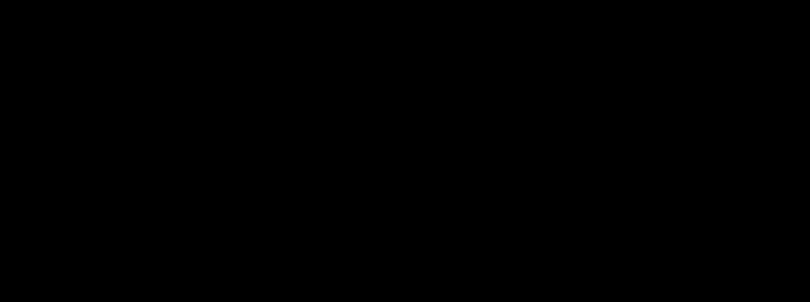
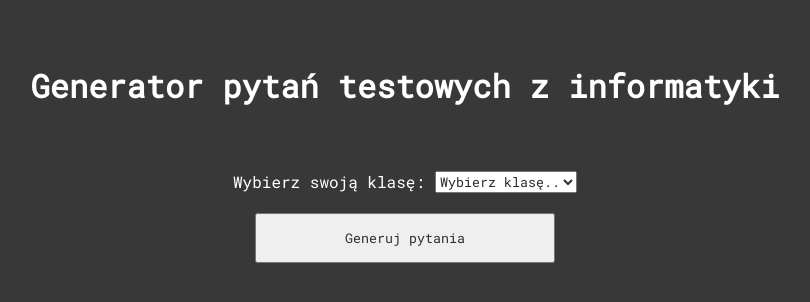
Before and after one commit to dzikiite/random-question-generator, a React app: page / in a window 1280 px wide. Shown: the whole page, without its empty margins (235-1045 px from the left). Built offline with nearby package versions, Linux system fonts and the light colour scheme.

Commit message:
app structure, controled form component, fetch json data

```diff
--- a/package.json
+++ b/package.json
@@ -6,6 +6,7 @@
     "@testing-library/jest-dom": "^4.2.4",
     "@testing-library/react": "^9.4.0",
     "@testing-library/user-event": "^7.2.1",
+    "node-sass": "^4.13.1",
     "react": "^16.12.0",
     "react-dom": "^16.12.0",
     "react-scripts": "3.3.0"
--- /dev/null
+++ b/public/db/db.json
@@ -0,0 +1,56 @@
+{
+    "ti2": [
+        {
+            "id": 1,
+            "question": "Podaj podstawową strukturę dokumentu HTML."
+        },
+        {
+            "id": 2,
+            "question": "Do czego służy metoda fetch?"
+        },
+        {
+            "id": 3,
+            "question": "Czym jest znacznik <input>?"
+        },
+        {
+            "id": 4,
+            "question": "Jak wygląda selektor odwołujący się do elementu html posiadającego id?"
+        }
+    ],
+    "ti3": [
+        {
+            "id": 1,
+            "question": "Podaj podstawową strukturę dokumentu HTML."
+        },
+        {
+            "id": 2,
+            "question": "Do czego służy metoda fetch?"
+        },
+        {
+            "id": 3,
+            "question": "Czym jest znacznik <input>?"
+        },
+        {
+            "id": 4,
+            "question": "Jak wygląda selektor odwołujący się do elementu html posiadającego id?"
+        }
+    ],
+    "ti4": [
+        {
+            "id": 1,
+            "question": "Podaj podstawową strukturę dokumentu HTML."
+        },
+        {
+            "id": 2,
+            "question": "Do czego służy metoda fetch?"
+        },
+        {
+            "id": 3,
+            "question": "Czym jest znacznik <input>?"
+        },
+        {
+            "id": 4,
+            "question": "Jak wygląda selektor odwołujący się do elementu html posiadającego id?"
+        }
+    ]
+}
--- a/src/components/App.css
+++ b/src/components/App.css
@@ -1,11 +1,45 @@
+@import url('https://fonts.googleapis.com/css?family=Roboto+Mono&display=swap');
+
 * {
   margin: 0;
   padding: 0;
   box-sizing: border-box;
+  color: white;
+  font-family: 'Roboto Mono', monospace;
 }
 
 .main-container {
   width: 100vw;
   height: 100vh;
-  background-color: #000;
+  background-color: rgb(56, 56, 56);
+  display: flex;
+  flex-direction: column;
+  align-items: center;
 }
+
+.main-title {
+  margin-top: 5%;
+}
+
+.class-form {
+  margin-top: 5%;
+  display: flex;
+}
+
+.class-select {
+  display: block;
+  color: rgb(46, 46, 46);
+  margin-left: 10px;
+}
+
+.class-select option {
+  color: rgb(46, 46, 46);
+}
+
+.class-button {
+  display: block;
+  margin-top: 20px;
+  color: rgb(46, 46, 46);
+  width: 300px;
+  height: 50px;
+}
--- a/src/components/App.js
+++ b/src/components/App.js
@@ -1,12 +1,63 @@
 import React from 'react';
 import './App.css';
+import Form from './Form.js';
+import Quiz from './Quiz'
 
-function App() {
-  return (
-    <div className="main-container">
-    <h1>Siema</h1>
-    </div>
-  )
+class App extends React.Component {
+  constructor(props) {
+    super(props);
+
+    this.state = {
+      selectValue: 1,
+      questions: [],
+    }
+  }
+
+  handleSelectForm = (e) => {
+    e.preventDefault();
+    console.log(e.target.value);
+    this.setState = {
+      selectValue: e.target.value,
+    };
+  }
+
+  randomGenerator = (questions, classChoice) => {
+    if (classChoice === "ti2") {
+      this.setState({
+        questions: questions.ti2,
+      })
+    }
+    else if (classChoice === "ti3") {
+      this.setState({
+        questions: questions.ti3,
+      })
+    }
+    else if (classChoice === "ti4") {
+      this.setState({
+        questions: questions.ti4,
+      })
+    }
+  }
+
+  handleButtonClick = () => {
+    fetch("db/db.json")
+    .then(response => response.json())
+    .then(data => {
+      this.setState({questions: data});
+    })
+    .catch(error => console.log(error));
+
+    this.randomGenerator(this.state.questions, this.state.selectValue);
+  }
+
+  render() {
+    return (
+      <div className="main-container">
+        <h1 className="main-title">Generator pytań testowych z informatyki</h1>
+        <Form handleSelectForm={this.handleSelectForm} selectValue={this.state.selectValue} handleButtonClick={this.handleButtonClick}/>
+      </div>
+    )
+  }
 }
 
 export default App;
--- /dev/null
+++ b/src/components/Form.js
@@ -0,0 +1,20 @@
+import React from 'react';
+
+const Form = (props) => {
+    return (
+        <>
+        <form className="class-form">
+            <label htmlFor="class">Wybierz swoją klasę: </label>
+            <select id="class" className="class-select" defaultValue={props.selectValue} onChange={props.handleSelectForm}>
+                <option value="0">Wybierz klasę..</option>
+                <option value="ti2">2 TI</option>
+                <option value="ti3">3 TI</option>
+                <option value="ti4">4 TI</option>
+            </select>
+        </form>
+        <button className="class-button" onClick={props.handleButtonClick}>Generuj pytania</button>
+        </>
+    );
+}
+
+export default Form;
--- /dev/null
+++ b/src/components/Quiz.js
@@ -0,0 +1,10 @@
+import React from 'react';
+import QuizItem from './QuizItem';
+
+const Quiz = (props) => {
+    return (
+        <QuizItem questions={props.questions}/>
+    )
+}
+
+export default Quiz;
--- /dev/null
+++ b/src/components/QuizItem.js
@@ -0,0 +1,20 @@
+import React from 'react';
+
+const QuizItem = (props) => {
+
+    let classQuestions2 = props.questions.ti2;
+    let classQuestions3 = props.questions.ti3;
+    let classQuestions4 = props.questions.ti4;
+
+    console.log(classQuestions2);
+
+    return (
+        <div>
+            {classQuestions2.forEach(element => {
+                return <p>{element.question}</p>
+            })}
+        </div>
+    )
+}
+
+export default QuizItem;
```
Also changed, not shown: 1 other file.
